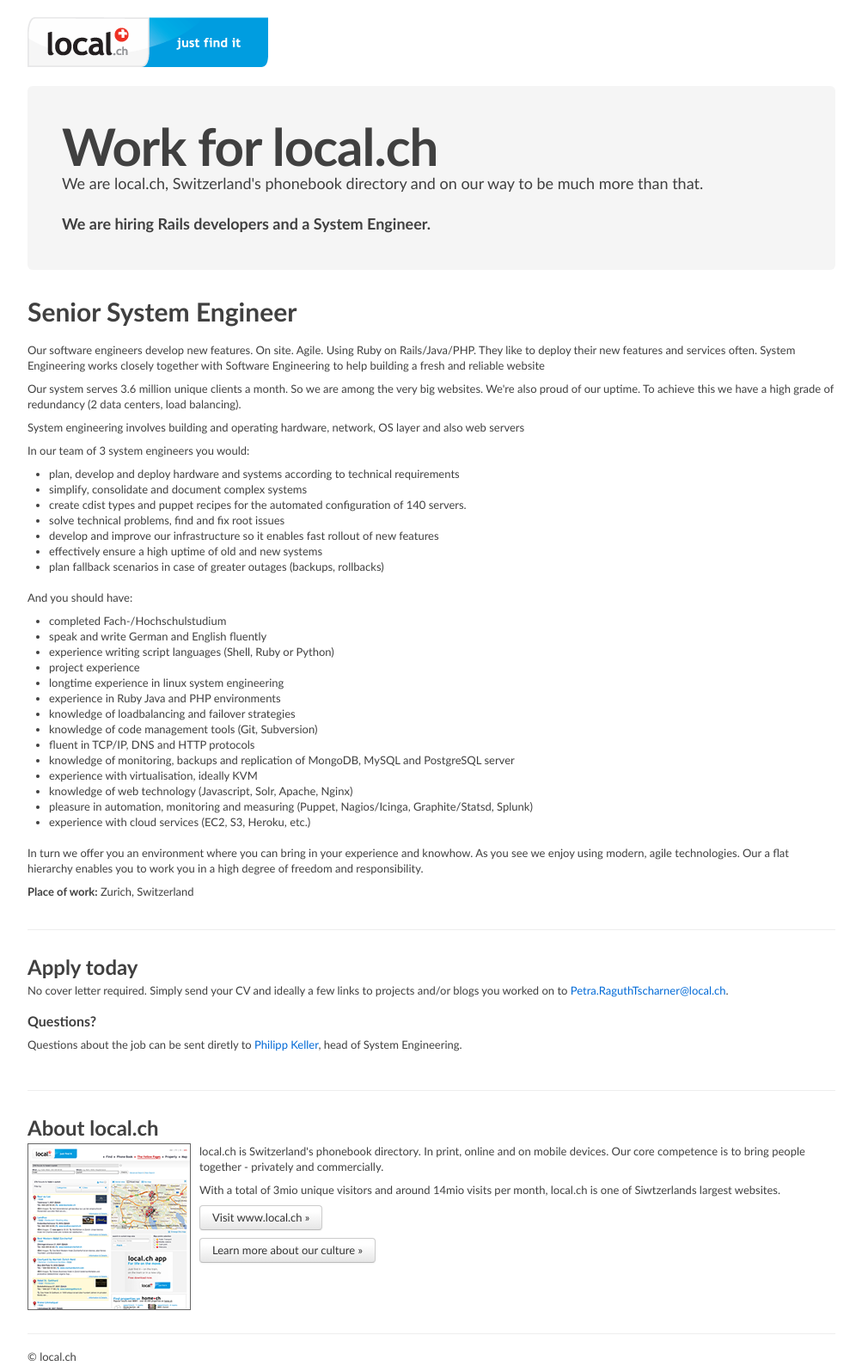
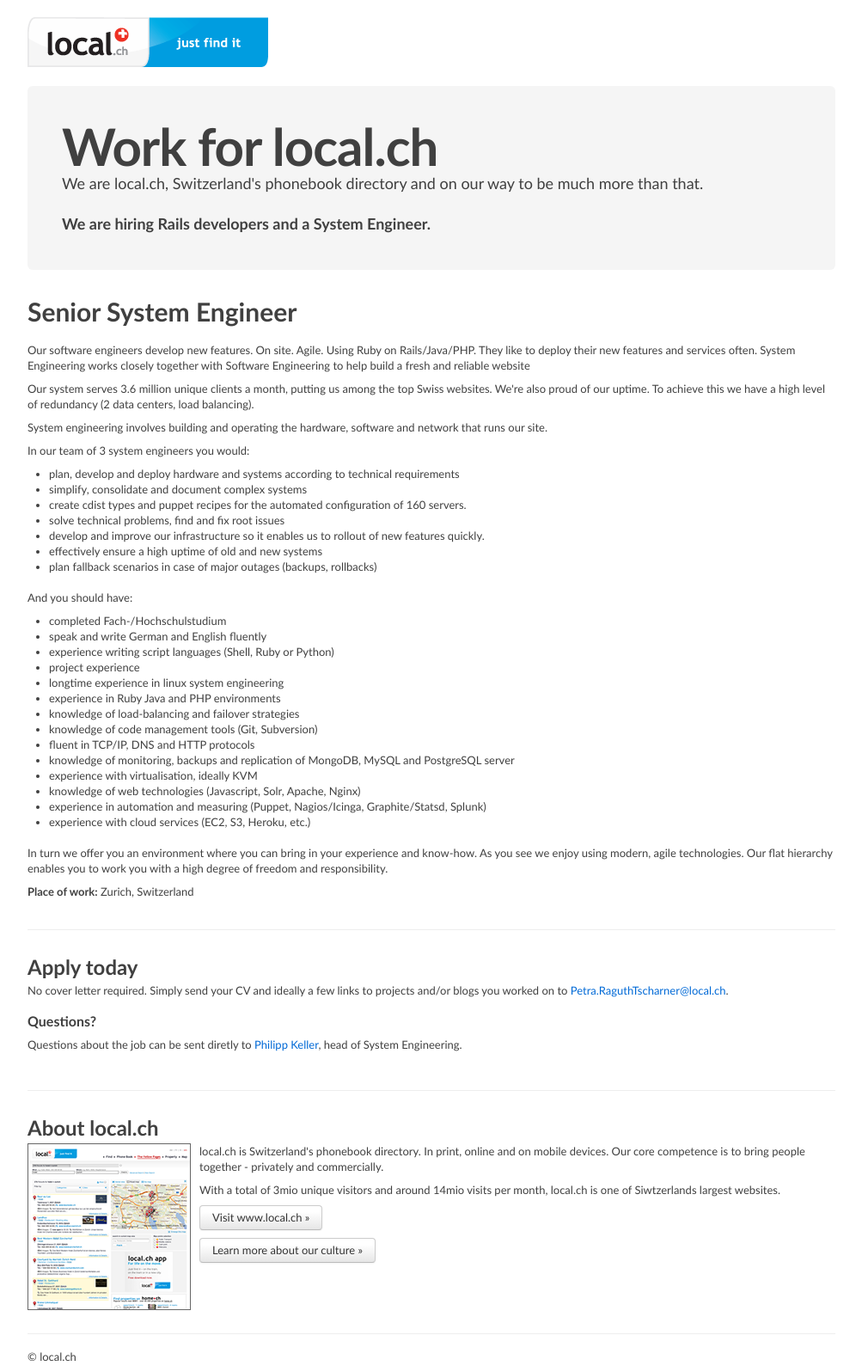
Before and after one commit to digideskio/local-ch.github.com, a Jekyll site: the page built from _posts/2012-12-05-senior-system-engineer.html, in a window 1280 px wide. Shown: the whole page at 86% size, without its empty margins (138-1141 px from the left). Built offline with Jekyll 4.4.1, drawn with Linux system fonts in a browser that asks for light colours; nearby versions of some CDN libraries.

Commit message:
updated text

```diff
--- a/_posts/2012-12-05-senior-system-engineer.html
+++ b/_posts/2012-12-05-senior-system-engineer.html
@@ -7,21 +7,21 @@
 
 <h1>Senior System Engineer</h1>
 
-<p>Our software engineers develop new features. On site. Agile. Using Ruby on Rails/Java/PHP. They like to deploy their new features and services often. System Engineering works closely together with Software Engineering to help building a fresh and reliable website</p>
+<p>Our software engineers develop new features. On site. Agile. Using Ruby on Rails/Java/PHP. They like to deploy their new features and services often. System Engineering works closely together with Software Engineering to help build a fresh and reliable website</p>
 
-<p>Our system serves 3.6 million unique clients a month. So we are among the very big websites. We're also proud of our uptime. To achieve this we have a high grade of redundancy (2 data centers, load balancing).</p>
+<p>Our system serves 3.6 million unique clients a month, putting us among the top Swiss websites. We're also proud of our uptime. To achieve this we have a high level of redundancy (2 data centers, load balancing).</p>
 
-<p>System engineering involves building and operating hardware, network, OS layer and also web servers</p>
+<p>System engineering involves building and operating the hardware, software and network that runs our site.</p>
 
 <p>In our team of 3 system engineers you would:
   <ul>
     <li>plan, develop and deploy hardware and systems according to technical requirements</li>
     <li>simplify, consolidate and document complex systems</li>
-    <li>create cdist types and puppet recipes for the automated configuration of 140 servers.</li>
+    <li>create cdist types and puppet recipes for the automated configuration of 160 servers.</li>
     <li>solve technical problems, find and fix root issues</li>
-    <li>develop and improve our infrastructure so it enables fast rollout of new features</li>
+    <li>develop and improve our infrastructure so it enables us to rollout of new features quickly.</li>
     <li>effectively ensure a high uptime of old and new systems</li>
-    <li>plan fallback scenarios in case of greater outages (backups, rollbacks)</li>
+    <li>plan fallback scenarios in case of major outages (backups, rollbacks)</li>
   </ul>
 </p>
 <p>
@@ -33,18 +33,18 @@
     <li>project experience</li>
     <li>longtime experience in linux system engineering</li>
     <li>experience in Ruby Java and PHP environments</li>
-    <li>knowledge of loadbalancing and failover strategies</li>
+    <li>knowledge of load-balancing and failover strategies</li>
     <li>knowledge of code management tools (Git, Subversion)</li>
     <li>fluent in TCP/IP, DNS and HTTP protocols</li>
     <li>knowledge of monitoring, backups and replication of MongoDB, MySQL and PostgreSQL server</li>
     <li>experience with virtualisation, ideally KVM</li>
-    <li>knowledge of web technology (Javascript, Solr, Apache, Nginx)</li>
-    <li>pleasure in automation, monitoring and measuring (Puppet, Nagios/Icinga, Graphite/Statsd, Splunk)</li>
+    <li>knowledge of web technologies (Javascript, Solr, Apache, Nginx)</li>
+    <li>experience in automation and measuring (Puppet, Nagios/Icinga, Graphite/Statsd, Splunk)</li>
     <li>experience with cloud services (EC2, S3, Heroku, etc.)</li>
   </ul>
 </p>
 
-<p>In turn we offer you an environment where you can bring in your experience and knowhow. As you see we enjoy using modern, agile technologies. Our a flat hierarchy enables you to work you in a high degree of freedom and responsibility.</li>
+<p>In turn we offer you an environment where you can bring in your experience and know-how. As you see we enjoy using modern, agile technologies. Our flat hierarchy enables you to work you with a high degree of freedom and responsibility.</li>
 
 <p><b>Place of work:</b> Zurich, Switzerland</p>
 
```
